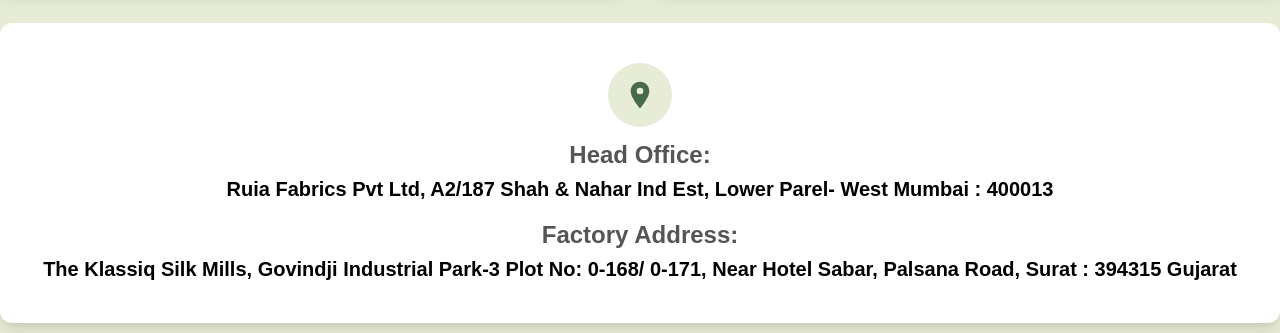
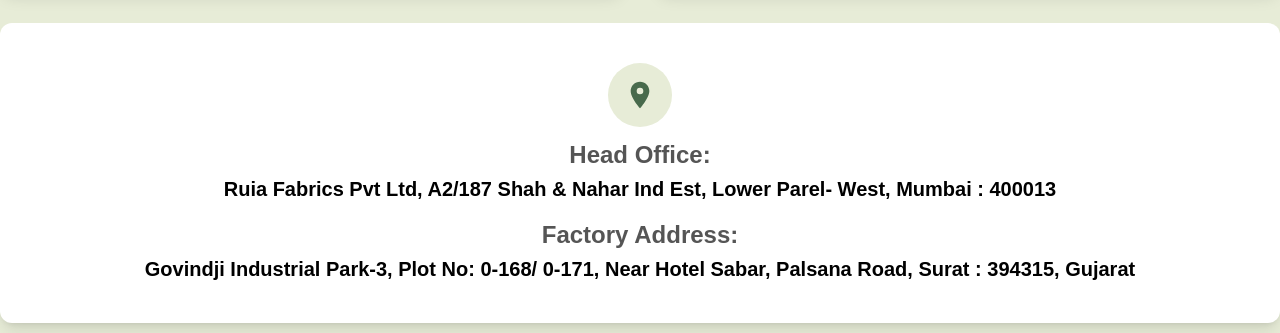
Before and after one commit to brightensolutions/ruia-fabrics, a Next.js app: page / in a window 1280 px wide. Shown: the part 7008-7341 px from the top of the page. Built offline with nearby package versions, Linux system fonts and the light colour scheme; no server answers; the database is empty.

Commit message:
chnage adress and slider speed

```diff
--- a/components/ContactUs.tsx
+++ b/components/ContactUs.tsx
@@ -68,8 +68,8 @@
     phone: "+91 7021418483",
     email: "admin@ruiafabrics.com",
     factoryAddress:
-      "The Klassiq Silk Mills, Govindji Industrial Park-3 Plot No: 0-168/ 0-171, Near Hotel Sabar, Palsana Road, Surat : 394315 Gujarat",
-    headOfficeAddress: "Ruia Fabrics Pvt Ltd, A2/187 Shah & Nahar Ind Est, Lower Parel- West Mumbai : 400013",
+      "Govindji Industrial Park-3, Plot No: 0-168/ 0-171, Near Hotel Sabar, Palsana Road, Surat : 394315, Gujarat",
+    headOfficeAddress: "Ruia Fabrics Pvt Ltd, A2/187 Shah & Nahar Ind Est, Lower Parel- West, Mumbai : 400013",
   }
   return (
     <motion.div
--- a/components/home-video.tsx
+++ b/components/home-video.tsx
@@ -105,13 +105,13 @@
     }
   }
 
-  // Auto-advance slides every 5 seconds
+  // Auto-advance slides every 2 seconds
   useEffect(() => {
     if (slides.length === 0) return
 
     const slideInterval = setInterval(() => {
       setCurrentSlide((prev) => (prev === slides.length - 1 ? 0 : prev + 1))
-    }, 5000)
+    }, 2000)
 
     return () => clearInterval(slideInterval)
   }, [slides.length])
@@ -181,7 +181,7 @@
                         initial={{ opacity: 0 }}
                         animate={{ opacity: 1 }}
                         exit={{ opacity: 0 }}
-                        transition={{ duration: 1.2, ease: "easeInOut" }}
+                        transition={{ duration: 0.7, ease: "easeInOut" }}
                       >
                         <img
                           src={slide.image || "/placeholder.svg"}
@@ -202,7 +202,7 @@
                   initial={{ opacity: 0, y: 20 }}
                   animate={{ opacity: 1, y: 0 }}
                   exit={{ opacity: 0, y: -20 }}
-                  transition={{ duration: 0.5 }}
+                  transition={{ duration: 0.3 }}
                   className="bg-white px-5 py-2"
                 >
                   <h1 className="text-black text-center font-bold text-xl">{slides[currentSlide].title}</h1>
```
